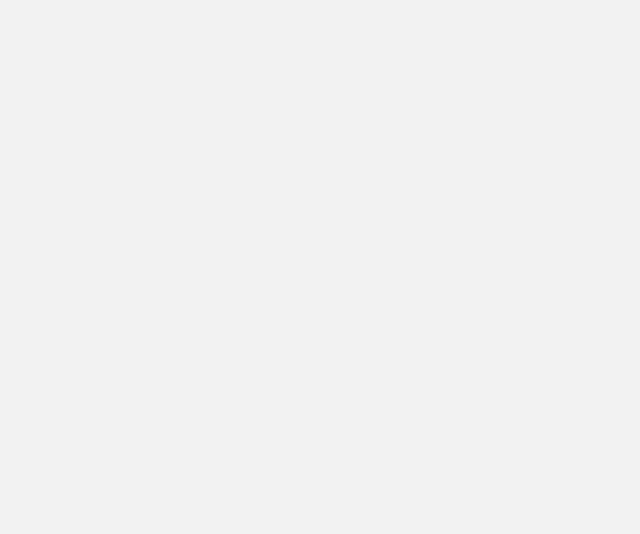
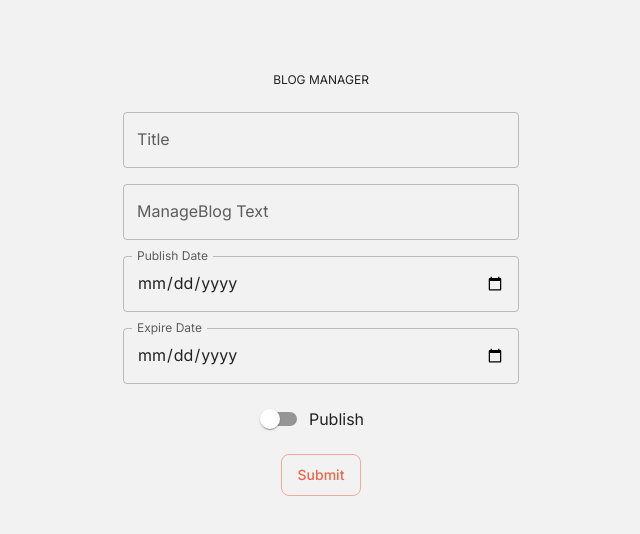
Before and after one commit to DeftVision/deft-vision, a React (Vite) app in the folder frontend/: page /manage-blog in a window 1280 px wide. Before the commit this address had no page. Shown: the top 534 px of the page, without its empty margins (319-959 px from the left). Built offline with nearby package versions, Linux system fonts and the light colour scheme.

Commit message:
Adds blog management interface
Implements basic blog management features, including creating, editing, and archiving blog posts.
Also, introduces a dedicated FAQ management page.

Moves Blog component to pages directory and updates related routes.

```diff
--- a/frontend/src/components/Footer.jsx
+++ b/frontend/src/components/Footer.jsx
@@ -38,7 +38,7 @@ function Footer() {
                     <Stack direction="row" spacing={2} flexWrap="wrap" justifyContent="center">
                         <Link href="/terms" underline="hover" color="inherit">Terms of Service</Link>
                         <Link href="/privacy" underline="hover" color="inherit">Privacy Policy</Link>
-                        <Link href="/blog" underline="hover" color="inherit">Blog</Link>
+                        <Link href="/frontend/src/pages/Blog" underline="hover" color="inherit">Blog</Link>
                     </Stack>
 
 
--- a/frontend/src/components/index.js
+++ b/frontend/src/components/index.js
@@ -2,6 +2,3 @@ export { default as Hero } from './Hero';
 export { default as Contact } from './Contact';
 export { default as Footer } from './Footer';
 export { default as Service } from './ServicesOverview';
-export { default as Blog } from './Blog';
-// export { default as Portfolio } from './Portfolio';
-// export { default as Capabilities } from './Capabilities';
--- /dev/null
+++ b/frontend/src/developer/BlogGrid.jsx
@@ -0,0 +1,11 @@
+import React from 'react';
+
+const BlogGrid = () => {
+    return (
+        <div>
+
+        </div>
+    );
+};
+
+export default BlogGrid;
--- /dev/null
+++ b/frontend/src/developer/ManageBlog.jsx
@@ -0,0 +1,88 @@
+// TODO: ADD EXPIRE DATE/TIME FIELD
+// TODO: ADD PUBLISH DATE/TIME FIELD
+// DONE: ADD ARCHIVE SWITCH
+
+import {Box, Button, Container, TextField, Typography, FormControlLabel, Switch} from '@mui/material'
+import {useState} from 'react'
+
+const form_fields = {
+    blogTitle: '',
+    blogText: '',
+    expireDate: '',
+    publishDate: '',
+    archive: false,
+}
+
+export default function ManageBlog() {
+    const [formData, setFormData] = useState(form_fields);
+
+
+    return (
+        <>
+            <Container maxWidth="xs" sx={{mt: 8}}>
+                <Box component='form'
+                     // onSubmit={handleSubmit}
+                     sx={{
+                         display: 'flex',
+                         flexDirection: 'column',
+                         alignItems: 'center',
+                         gap: 2,
+                     }}
+                >
+
+                    <Typography variant='overline'>Blog Manager</Typography>
+
+                    <TextField
+                        type='text'
+                        label='Title'
+                        name='blogTitle'
+                        value={formData.blogTitle}
+                        onChange={(e) => setFormData({...formData, blogTitle: e.target.value})}
+                        fullWidth
+                    />
+
+                    <TextField
+                        type='text'
+                        label='ManageBlog Text'
+                        name='blog'
+                        value={formData.blogText}
+                        onChange={(e) => setFormData({...formData, blogText: e.target.value})}
+                        multiline={true}
+                        fullWidth
+
+                    />
+
+                    <TextField
+                        type='date'
+                        label='Publish Date'
+                        name='publishDate'
+                        slotProps={{ inputLabel: { shrink: true } }}
+                        onChange={(e) => setFormData({ ...formDate, publishDate: e.target.value})}
+                        fullWidth
+                    />
+
+                    <TextField
+                        type='date'
+                        label='Expire Date'
+                        name='expireDate'
+                        slotProps={{ inputLabel: { shrink: true } }}
+                        onChange={(e) => setFormData({ ...formDate, expireDate: e.target.value})}
+                        fullWidth
+                    />
+
+                    <FormControlLabel
+                        control={
+                            <Switch
+                                checked={formData.archive}
+                                onChange={(e) => setFormData({ ...formData, archive: e.target.checked })}
+                            />
+                        }
+                        label='Publish'
+                    />
+
+                    <Button variant='outlined'>Submit</Button>
+                </Box>
+            </Container>
+        </>
+    )
+}
--- /dev/null
+++ b/frontend/src/developer/ManageFaq.jsx
@@ -0,0 +1,49 @@
+import {Box, Button, Container, TextField, Typography, FormControlLabel, Switch} from '@mui/material';
+import {useState} from 'react'
+
+const form_fields = {
+    faqTitle: '',
+    faqText: '',
+}
+
+export default function ManageFaq() {
+    const [formData, setFormData] = useState(form_fields)
+
+
+    return (
+        <>
+            <Container maxWidth="xs" sx={{mt: 8}}>
+                <Box component='form'
+                     // onSubmit={handleSubmit}
+                     sx={{
+                         display: 'flex',
+                         flexDirection: 'column',
+                         alignItems: 'center',
+                         gap: 2,
+                     }}
+                >
+                    <Typography variant='overline'>FAQ Manager</Typography>
+
+                    <TextField
+                        type="text"
+                        label=""
+                        value={formData.faqText}
+                        onChange={(e) => setFormData({...formData, faqText: e.target.value})}
+                        fullWidth
+                    />
+
+                    <TextField
+                        type="text"
+                        label="Entry"
+                        value={formData.faqText}
+                        onChange={(e) => setFormData({...formData, faqText: e.target.value})}
+                        multiline={true}
+                        fullWidth
+                    />
+
+                    <Button variant='outlined'>Submit</Button>
+                </Box>
+            </Container>
+        </>
+    );
+}
--- /dev/null
+++ b/frontend/src/developer/index.js
@@ -0,0 +1,4 @@
+export { default as Login } from './Login';
+export { default as ManageBlog } from './ManageBlog';
+export { default as BlogGrid } from './BlogGrid';
+export { default as ManageFaq } from './ManageFaq';
--- a/frontend/src/components/Blog.jsx
+++ b/frontend/src/pages/Blog.jsx
@@ -93,7 +93,7 @@ export default function Blog() {
             </Helmet>
 
             <Box sx={{ py: 4, display: 'flex', justifyContent: 'center' }}>
-                <a href="/">
+                <a href="/frontend/public">
                     <img src="/images/DarkDeftVisionLogo.svg" alt="Deft Vision logo" style={{ height: 56 }} />
                 </a>
             </Box>
--- a/frontend/src/pages/Faq.jsx
+++ b/frontend/src/pages/Faq.jsx
@@ -1,27 +1,6 @@
-import {Box, Button, Stack, TextField, Typography} from '@mui/material';
-
-
-export default function Faq() {
 
 
 
-    return (
-    <>
-        <Box>
-            <Box>
-                <Stack direction='column' spacing={2}>
-                    <Typography>FAQ</Typography>
-                    <TextField
-                        type="text"
-                        label="Entry"
-                        value={formData.entry}
-                        onChange={(e) => setFormData({...formData, entry: e.target.value})}
-                        fullWidth
-                    />
-                    <Button variant='outlined'>Add</Button>
-                </Stack>
-            </Box>
-        </Box>
-    </>
-    );
+export default function Faq () {
+    return <>FAQ Page</>
 }
--- a/frontend/src/pages/index.js
+++ b/frontend/src/pages/index.js
@@ -1,2 +1,3 @@
 export { default as WebApp } from './WebApp.jsx'
 export { default as Faq } from './Faq.jsx'
+export { default as Blog } from './Blog.jsx'
--- a/frontend/src/routes.jsx
+++ b/frontend/src/routes.jsx
@@ -1,10 +1,10 @@
 import { Routes, Route } from 'react-router-dom';
 import App from './App.jsx';
 import {Privacy, Terms } from './legal/index';
-import Login from './developer/Login'
+import { Login, ManageBlog, ManageFaq} from './developer/index'
 import ScrollManager from './utils/ScrollManager'
 import { WebApp } from './pages/index'
-import Blog from "./components/Blog";
+import Blog from "./pages/Blog.jsx";
 
 
 
@@ -17,6 +17,8 @@ export default function AppRoutes() {
                 <Route path="/" element={<App />} />
                 <Route path="/services/web-app" element={<WebApp /> } />
                 <Route path="/login" element={<Login /> } />
+                <Route path='/manage-blog' element={<ManageBlog /> } />
+                <Route path='/manage-faq' element={<ManageFaq /> } />
                 <Route path="/blog" element={<Blog /> } />
                 <Route path="/privacy" element={<Privacy />} />
                 <Route path="/terms" element={<Terms />} />
```
